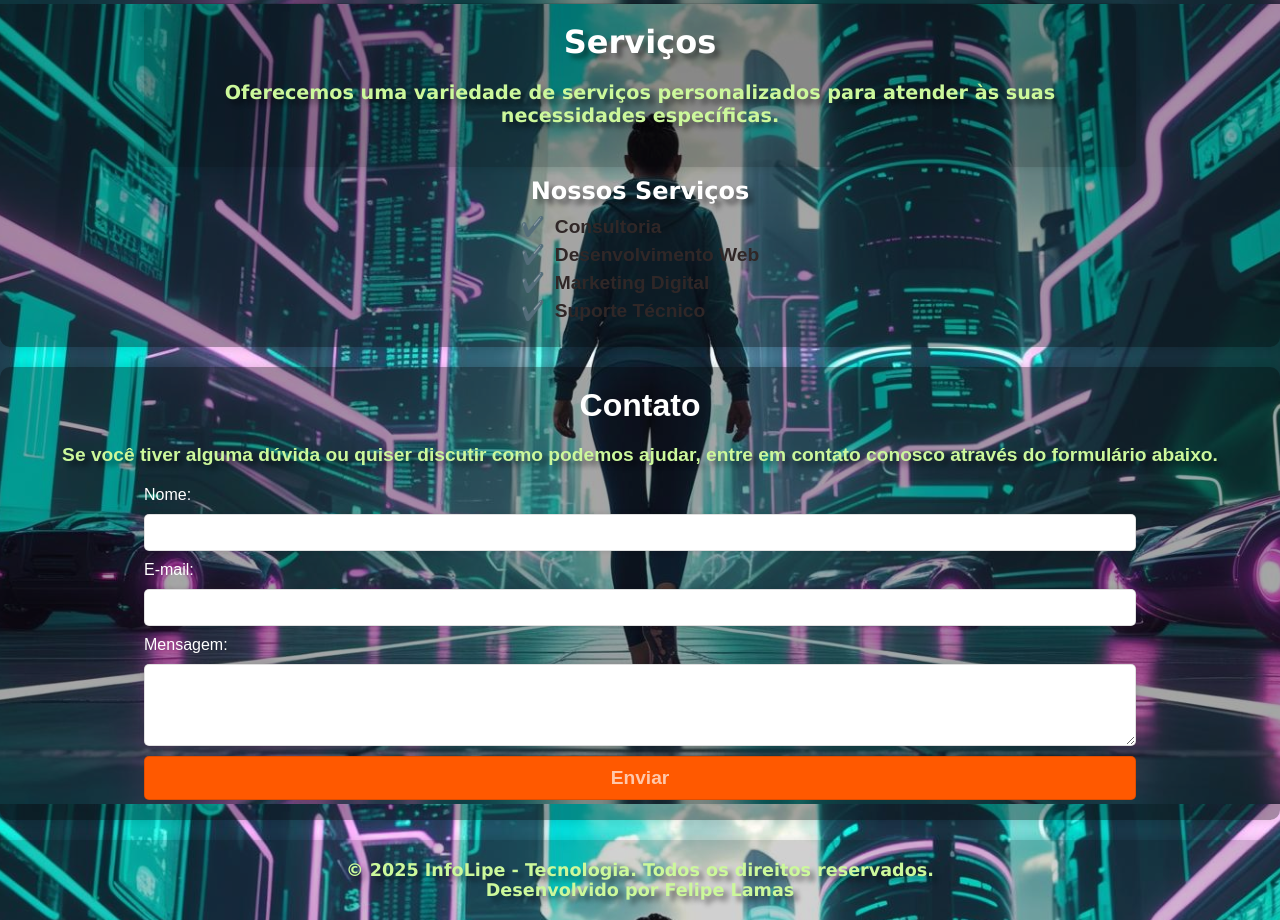
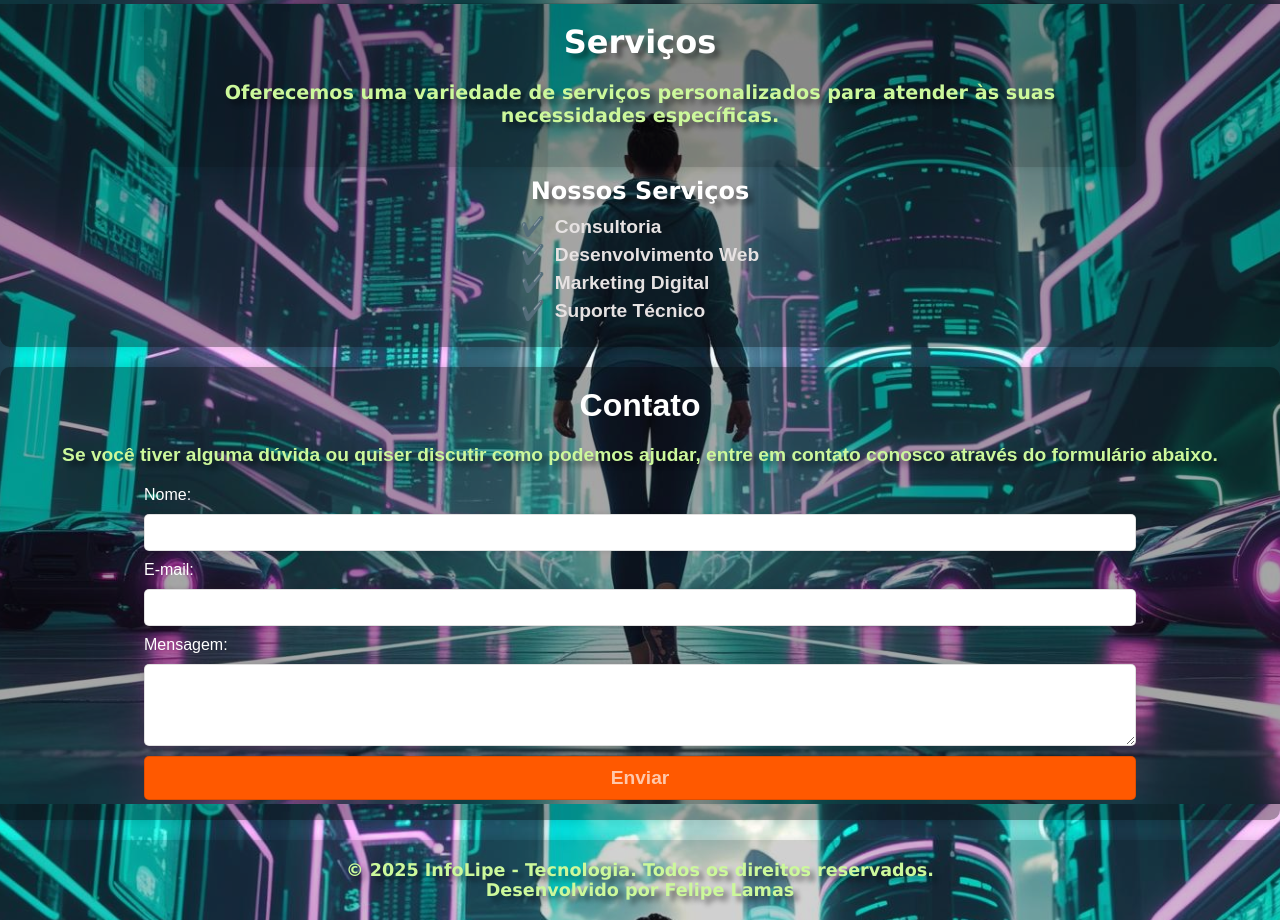
Before and after one commit to FelipeDev30/infolipe, a plain HTML site: page index.html in a window 1280 px wide. Shown: the part 796-1716 px from the top of the page. Drawn offline with Linux system fonts and the light colour scheme.

Commit message:
Alterando cor do menu de serviços

```diff
--- a/style.css
+++ b/style.css
@@ -202,7 +202,7 @@ body {
 
 #services .service-list ul li {
     font-size: 1.2rem;
-    color: rgb(48, 39, 39);
+    color: rgb(113, 109, 109);
     font-weight: bold;
     margin-bottom: 5px;
 }
@@ -213,7 +213,7 @@ body {
 }
 
 #services .service-list ul li a {
-    color: rgb(48, 39, 39);
+    color: rgb(230, 226, 226);
     font-weight: bold;
     transition: color 0.3s ease;
 }
```
